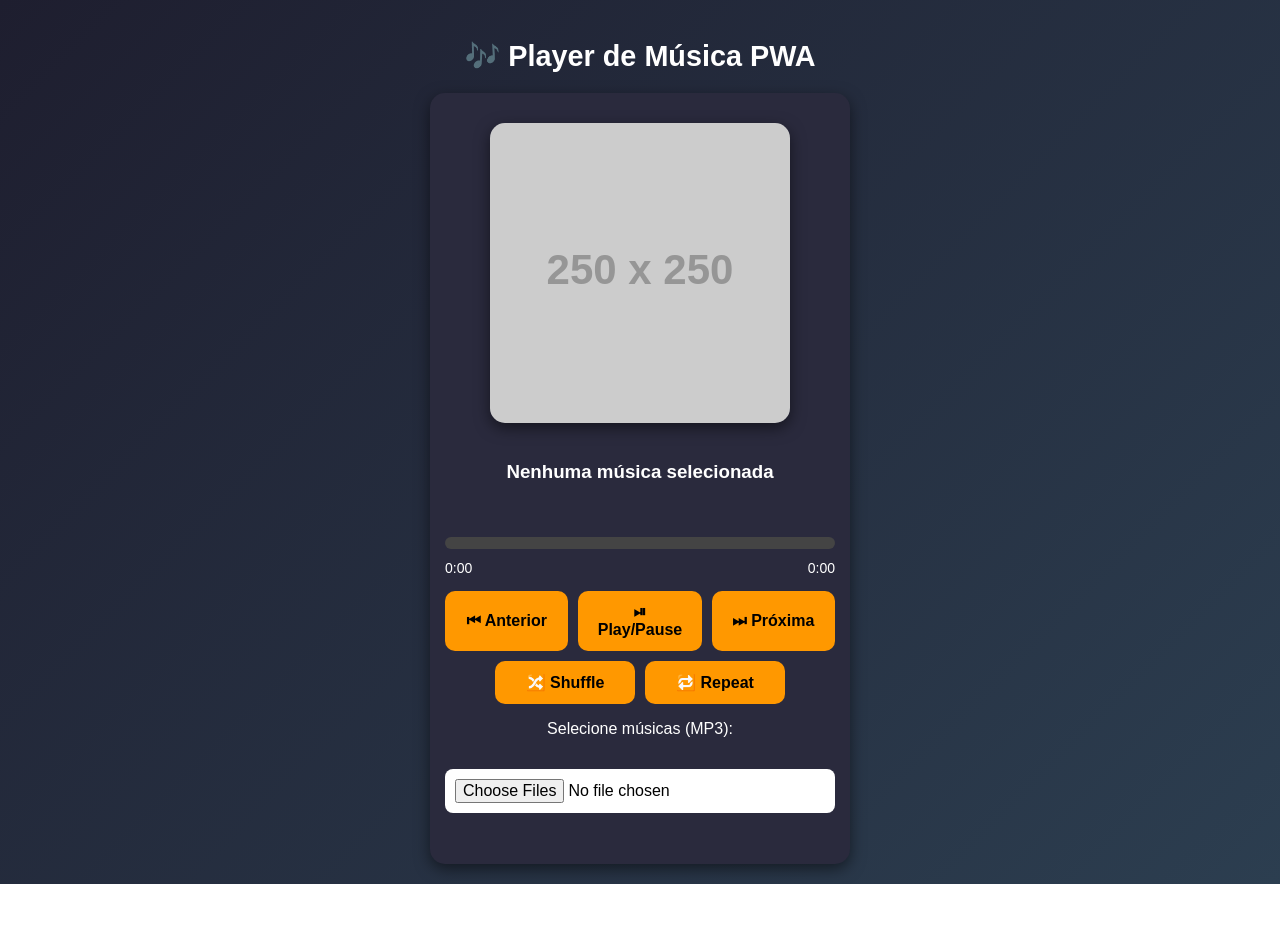
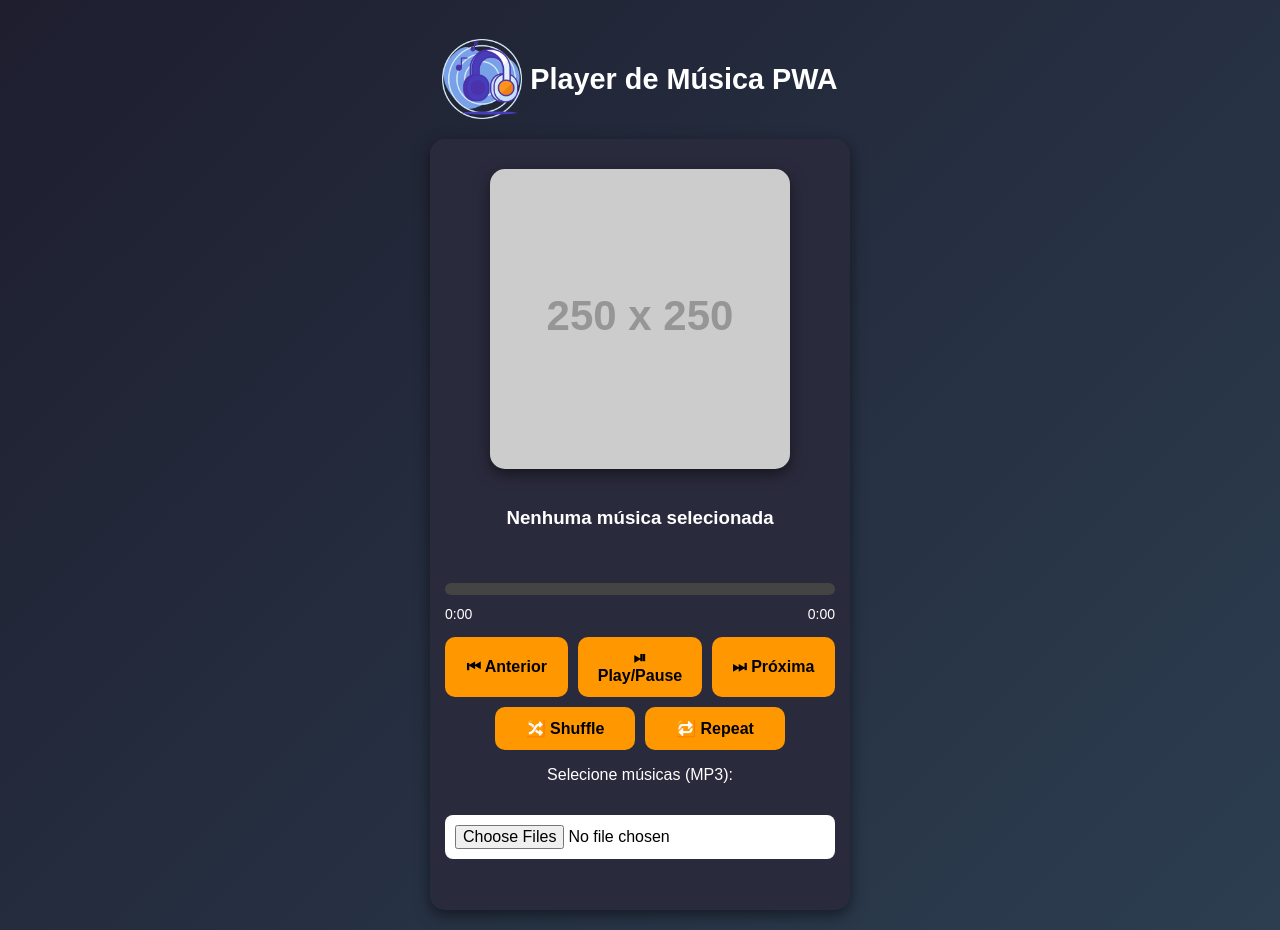
Before and after one commit to Monteiroapp/player-musica, a plain HTML site: page index.html in a window 1280 px wide. Before the commit the page ends 884 px from the top, so only its background shows below. Drawn offline with Linux system fonts and the light colour scheme; placeholder pictures from the web are drawn by us.

Commit message:
Update index.html

```diff
--- a/index.html
+++ b/index.html
@@ -16,6 +16,10 @@
   h1 {
     margin-bottom: 20px;
     font-size: 1.8em;
+    display: flex;
+    align-items: center;
+    justify-content: center;
+    gap: 8px;
   }
   .player {
     background: #2a2a3d;
@@ -156,7 +160,12 @@
 </script>
 </head>
 <body>
-  <h1>🎶 Player de Música PWA</h1>
+  <h1>
+    <img src="fone-de-ouvido.png"
+         alt="Ícone Player"
+         style="width:80px; height:80px;">
+        Player de Música PWA
+  </h1>
 
   <div class="player">
     <img id="capaMusica" class="cover" src="https://via.placeholder.com/250x250?text=Capa+Indisponível" alt="Capa do Álbum" />
@@ -190,7 +199,7 @@
   <script src="https://cdn.jsdelivr.net/npm/jsmediatags@3.9.7/dist/jsmediatags.min.js"></script>
   <script>
     const audio = document.getElementById("audio");
-    audio.volume = 1; // força sempre volume máximo (resto é controlado pelo celular)
+    audio.volume = 1; // sempre no máximo, controlado pelo celular
 
     const musicaTitulo = document.getElementById("musicaTitulo");
     const capaMusica = document.getElementById("capaMusica");
```
